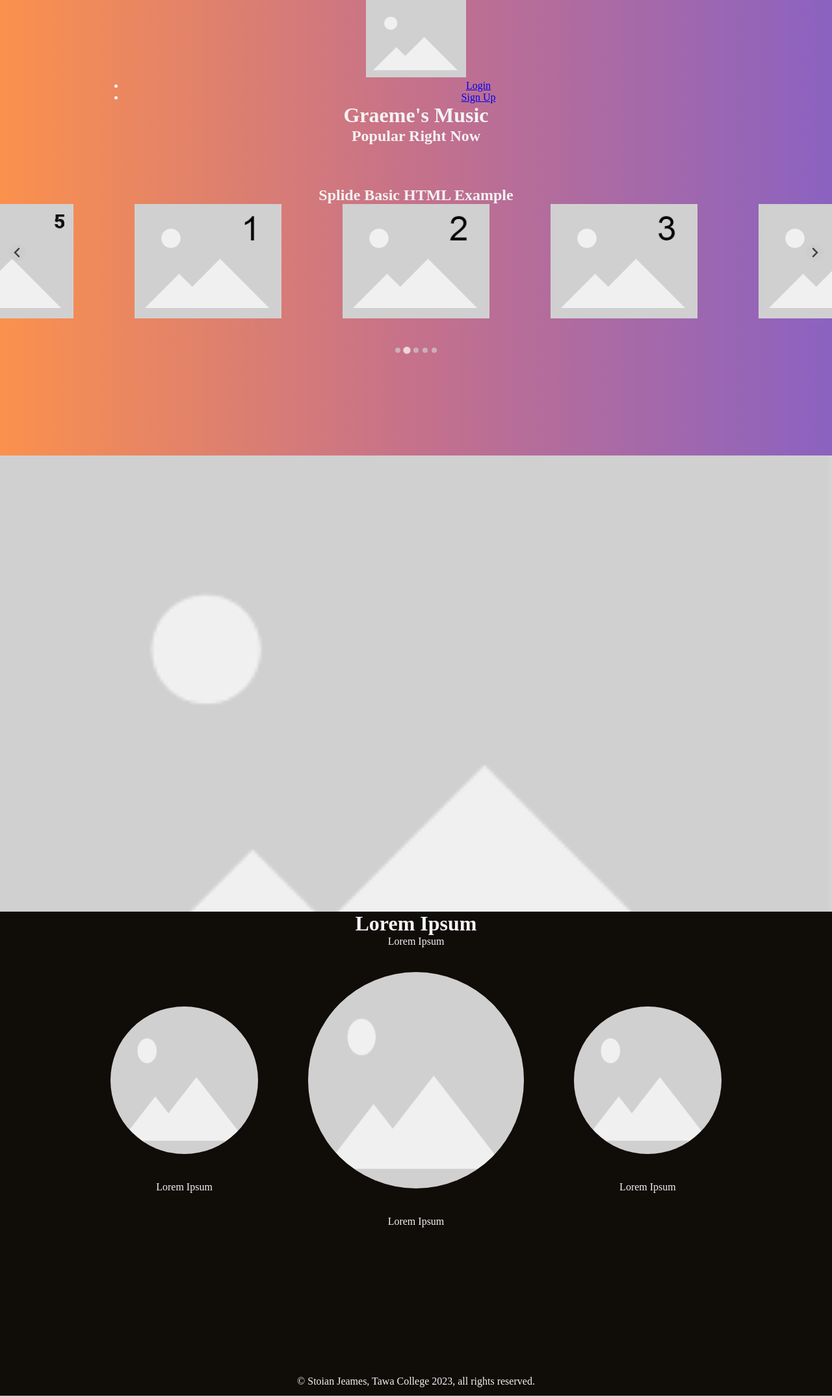
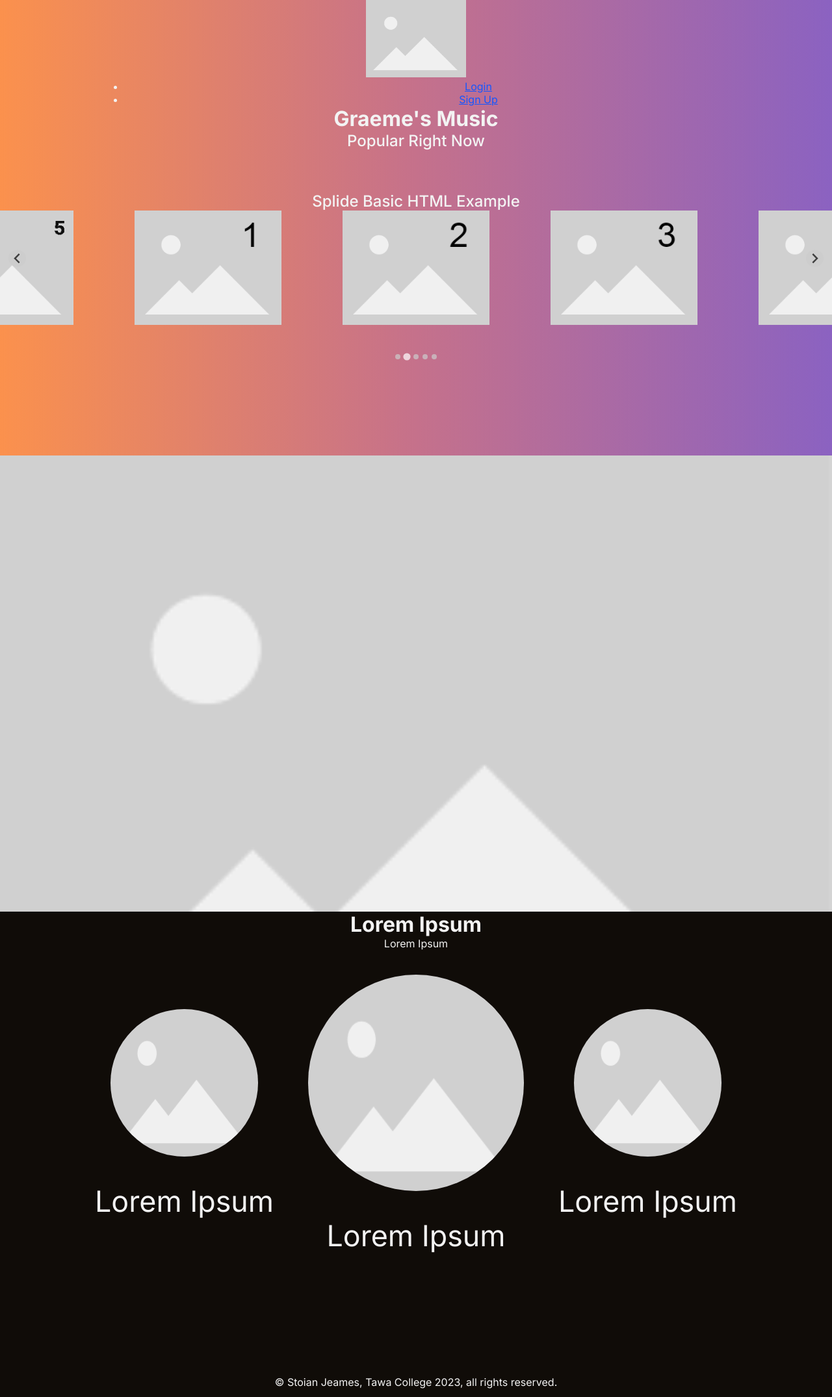
Before and after one commit to Naiots/3.8_3.4_Iteration-Project_2023, a PHP site: page /index_V1.php in a window 1280 px wide. Shown: the whole page at 65% size. Run offline with PHP 8.4, Linux system fonts and the light colour scheme.

Commit message:
Update fonts.css

```diff
--- a/fonts.css
+++ b/fonts.css
@@ -1,6 +1,39 @@
+/********************** FONT IMPORT *************************/
+
+@import url('https://fonts.googleapis.com/css2?family=Inter:wght@400;500;700;900&display=swap');
+
+
 /****************** FONTS CUSTOMIZATION *********************/
 
 html
 {
 	color: #f3f3f3;
+	font-family: 'Inter', sans-serif;
 }
+
+h1
+{
+	font-weight: 700;
+}
+
+h2
+{
+	font-weight: 500;
+}
+
+figcaption
+{
+	font-weight: 400;
+	font-size: 3.5vw;
+}
+
+a
+{
+	color: #1456FF;
+}
+
+span
+{
+	font-weight: 700;
+	font-size: 3.8vw;
+}
```
